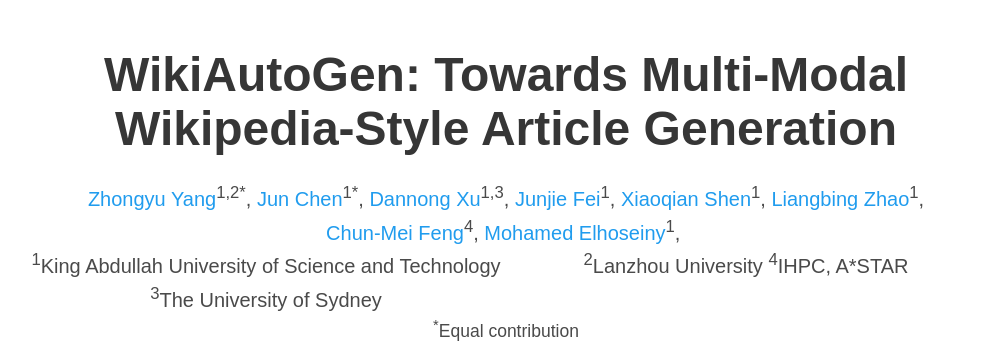
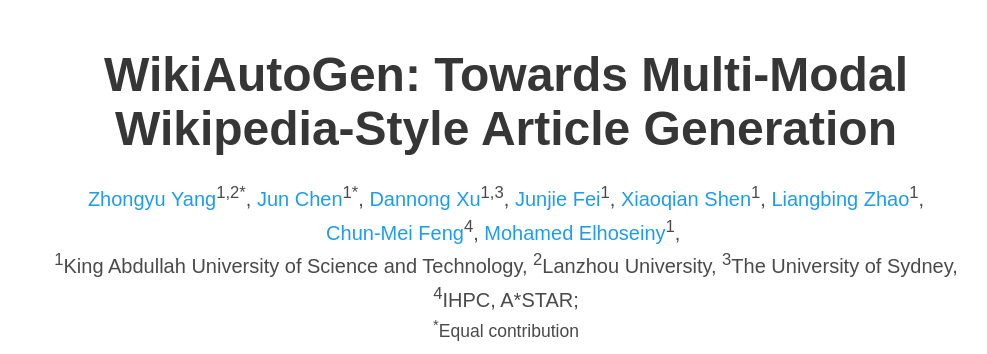
Before and after one commit to wikiautogen/wikiautogen.github.io, a plain HTML site: page index.html in a window 1280 px wide. Shown: the top 354 px of the page, without its empty margins (134-1121 px from the left). Drawn offline with nearby package versions, Linux system fonts and the light colour scheme; some icons are missing; a web font is replaced by a local one.

Commit message:
Update index.html

```diff
--- a/index.html
+++ b/index.html
@@ -113,23 +113,16 @@
                   </span>
                   </div>
 
-                  <table class="publication-authors" style="width: 100%; border-collapse: collapse; table-layout: fixed;">
-                      <tr>
-                          <td style="width: 50%; vertical-align: top;">
-                              <span><sup>1</sup>King Abdullah University of Science and Technology</span><br>
-                              <span><sup>3</sup>The University of Sydney</span><br>
-                          </td>
-                          <td style="width: 50%; vertical-align: top;">
-                              <span><sup>2</sup>Lanzhou University</span>
-                              <span><sup>4</sup>IHPC, A*STAR</span>
-                          </td>
-                      </tr>
-                      <tr>
-                          <td colspan="2" style="text-align: center;">
-                              <small><sup>*</sup>Equal contribution</small>
-                          </td>
-                      </tr>
-                  </table>
+                <div class="is-size-5 publication-authors">
+                    <span class="author-block">
+                        <sup>1</sup>King Abdullah University of Science and Technology,
+                        <sup>2</sup>Lanzhou University,
+                        <sup>3</sup>The University of Sydney,
+                        <sup>4</sup>IHPC, A*STAR;
+                    </span>
+                    <span class="eql-cntrb"><small><sup>*</sup>Equal contribution</small></span>
+                </div>
+
                   <div class="column has-text-centered">
                     <div class="publication-links">
                          <!-- Arxiv PDF link -->
```
